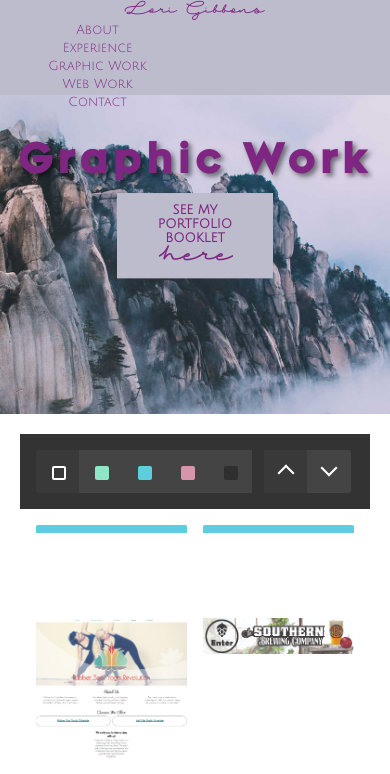
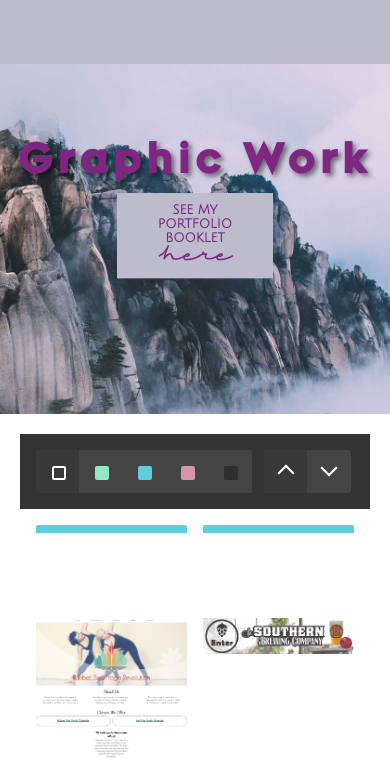
Before and after one commit to lorigibbons/design, a plain HTML site: page graphics.html in a window 390 px wide. Shown: the top 774 px of the page. Drawn offline with nearby package versions, Linux system fonts and the light colour scheme; a web font is replaced by a local one.

Commit message:
Remove mobile nav and change anchor links

```diff
--- a/graphics.html
+++ b/graphics.html
@@ -79,46 +79,16 @@
     <div id="container">
 
 	        <header id="headercontainer">
-	            <nav class="mobilenav">
-	                <h1><a href="#homescroll" class="smoothScroll">Lori Gibbons</a></h1>
-	                <ul>
-											<li class="blur">
-	                        <a href="#aboutscroll" class="smoothScroll">
-	                            About
-	                        </a>
-	                    </li>
-											<li class="blur">
-	                        <a href="#experiencescroll" class="smoothScroll">
-	                            Experience
-	                        </a>
-	                    </li>
-	                    <li class="blur">
-	                        <a href="web.html" class="smoothScroll">
-	                            Graphic Work
-	                        </a>
-	                    </li>
-											<li class="blur">
-	                        <a href="graphics.html" class="smoothScroll">
-	                            Web Work
-	                        </a>
-	                    </li>
-											<li class="blur">
-	                        <a href="#contactscroll" class="smoothScroll">
-	                          Contact
-	                        </a>
-	                    </li>
-	                </ul>
-	            </nav>
 	            <nav class="desktopnav">
 	                <ul>
 										<li id="h1">
-											<a href="#homescroll" class="smoothScroll">Lori Gibbons</a>
+											<a href="index.html" class="smoothScroll">Lori Gibbons</a>
 										</li>
 										<li class="blur">
-	                        <a href="#aboutscroll" class="smoothScroll">About</a>
+	                        <a href="index.html#aboutscroll" class="smoothScroll">About</a>
 	                    </li>
 											<li class="blur">
-	                        <a href="#experiencescroll" class="smoothScroll">Experience</a>
+	                        <a href="index.html#experiencescroll" class="smoothScroll">Experience</a>
 	                    </li>
 
 	                    <li class="blur">
@@ -128,7 +98,7 @@
 	                        <a href="web.html" class="smoothScroll">Web Work</a>
 	                    </li>
 											<li class="blur">
-	                        <a href="#contactscroll" class="smoothScroll">Contact</a>
+	                        <a href="index.html#contactscroll" class="smoothScroll">Contact</a>
 	                    </li>
 	                </ul>
 	            </nav>
```
Also changed, not shown: index.html (+2 -32 lines), web.html (+4 -34 lines).
